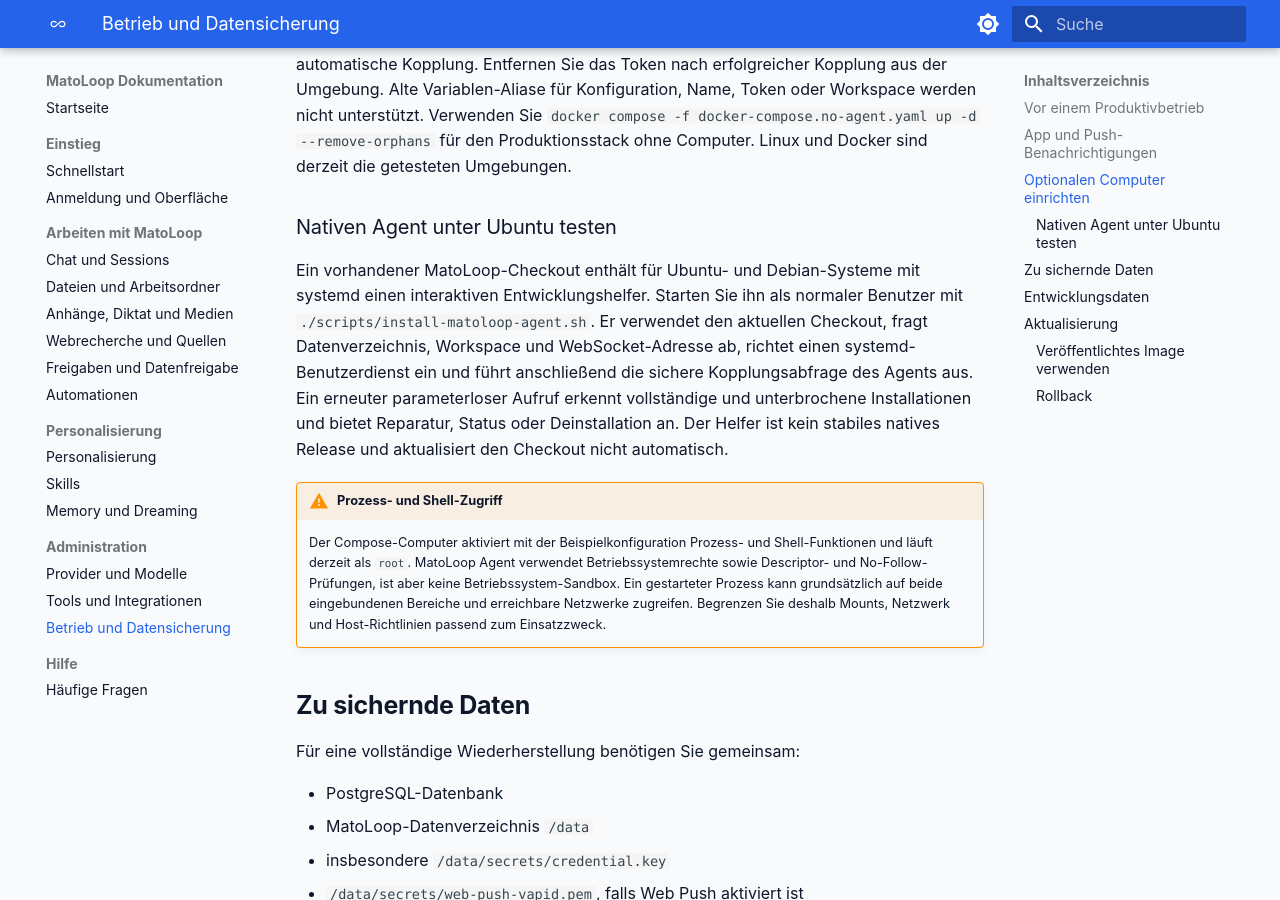
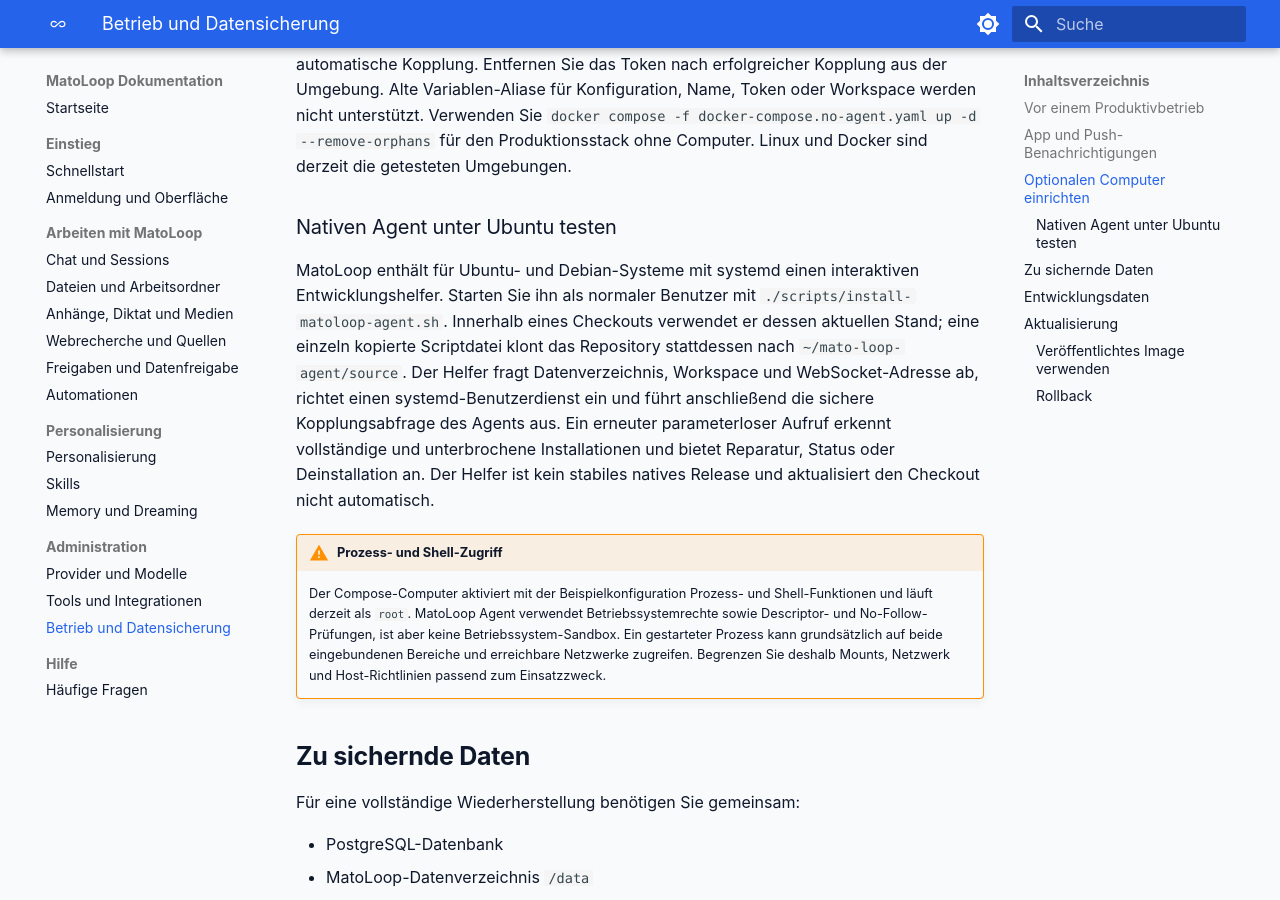
Before and after one commit to MarcelVogt-tbs/mato-loop, an MkDocs documentation site: the page built from docs/user/betrieb-und-datensicherung.md, in a window 1280 px wide and 900 px high, scrolled down 2584 px. Built offline with MkDocs 1.6.1 and Material for MkDocs 9.7.7, drawn with Linux system fonts in a browser that asks for light colours.

Commit message:
Fix standalone agent setup

```diff
--- a/docs/user/betrieb-und-datensicherung.md
+++ b/docs/user/betrieb-und-datensicherung.md
@@ -70,7 +70,7 @@
 
 ### Nativen Agent unter Ubuntu testen
 
-Ein vorhandener MatoLoop-Checkout enthält für Ubuntu- und Debian-Systeme mit systemd einen interaktiven Entwicklungshelfer. Starten Sie ihn als normaler Benutzer mit `./scripts/install-matoloop-agent.sh`. Er verwendet den aktuellen Checkout, fragt Datenverzeichnis, Workspace und WebSocket-Adresse ab, richtet einen systemd-Benutzerdienst ein und führt anschließend die sichere Kopplungsabfrage des Agents aus. Ein erneuter parameterloser Aufruf erkennt vollständige und unterbrochene Installationen und bietet Reparatur, Status oder Deinstallation an. Der Helfer ist kein stabiles natives Release und aktualisiert den Checkout nicht automatisch.
+MatoLoop enthält für Ubuntu- und Debian-Systeme mit systemd einen interaktiven Entwicklungshelfer. Starten Sie ihn als normaler Benutzer mit `./scripts/install-matoloop-agent.sh`. Innerhalb eines Checkouts verwendet er dessen aktuellen Stand; eine einzeln kopierte Scriptdatei klont das Repository stattdessen nach `~/mato-loop-agent/source`. Der Helfer fragt Datenverzeichnis, Workspace und WebSocket-Adresse ab, richtet einen systemd-Benutzerdienst ein und führt anschließend die sichere Kopplungsabfrage des Agents aus. Ein erneuter parameterloser Aufruf erkennt vollständige und unterbrochene Installationen und bietet Reparatur, Status oder Deinstallation an. Der Helfer ist kein stabiles natives Release und aktualisiert den Checkout nicht automatisch.
 
 !!! warning "Prozess- und Shell-Zugriff"
     Der Compose-Computer aktiviert mit der Beispielkonfiguration Prozess- und Shell-Funktionen und läuft derzeit als `root`. MatoLoop Agent verwendet Betriebssystemrechte sowie Descriptor- und No-Follow-Prüfungen, ist aber keine Betriebssystem-Sandbox. Ein gestarteter Prozess kann grundsätzlich auf beide eingebundenen Bereiche und erreichbare Netzwerke zugreifen. Begrenzen Sie deshalb Mounts, Netzwerk und Host-Richtlinien passend zum Einsatzzweck.
```
Also changed, not shown: apps/matoloop-agent/README.md (+9 -7 lines), 1 other file.
